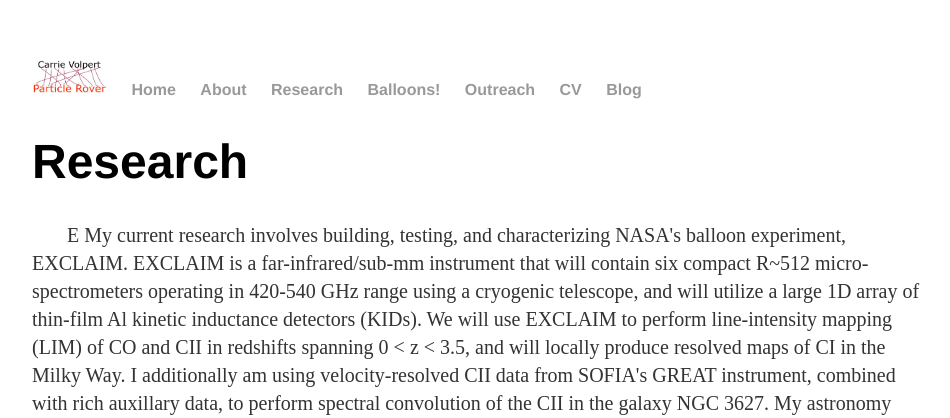
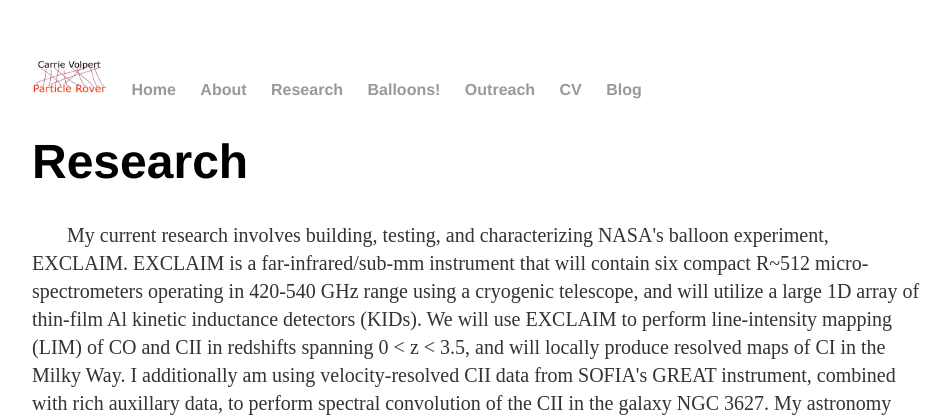
Before and after one commit to particlerover/particlerover.github.io, a Jekyll site: the page built from research/index.html, in a window 1280 px wide. Shown: the top 418 px of the page, without its empty margins (160-1110 px from the left). Built offline with Jekyll 4.4.1, drawn with Linux system fonts in a browser that asks for light colours; some of the changed text lies outside the part shown.

Commit message:
Update index.html

```diff
--- a/research/index.html
+++ b/research/index.html
@@ -6,7 +6,7 @@ title: Carrie's Research
 		<div class="about">
 			<h1>Research</h1>
 			<body>
-			<small> <p>&nbsp;&nbsp;&nbsp;&nbsp;&nbsp;&nbsp; E
+			<small> <p>&nbsp;&nbsp;&nbsp;&nbsp;&nbsp;&nbsp;
 				My current research involves building, testing, and characterizing NASA's balloon experiment,
 				EXCLAIM. EXCLAIM is a far-infrared/sub-mm instrument that will contain six compact
 				R~512 micro-spectrometers operating in 420-540 GHz range using a cryogenic telescope,
```
